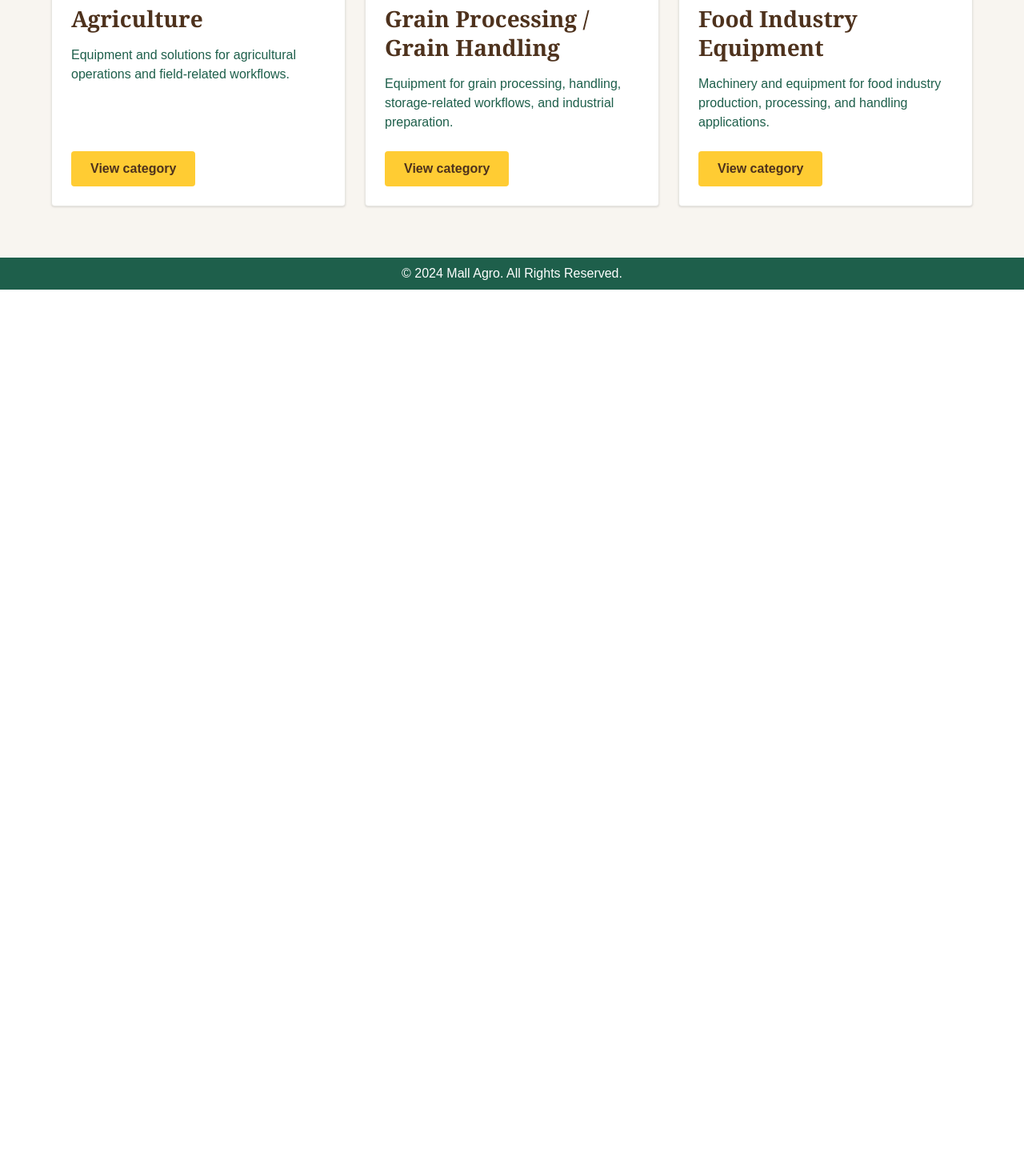
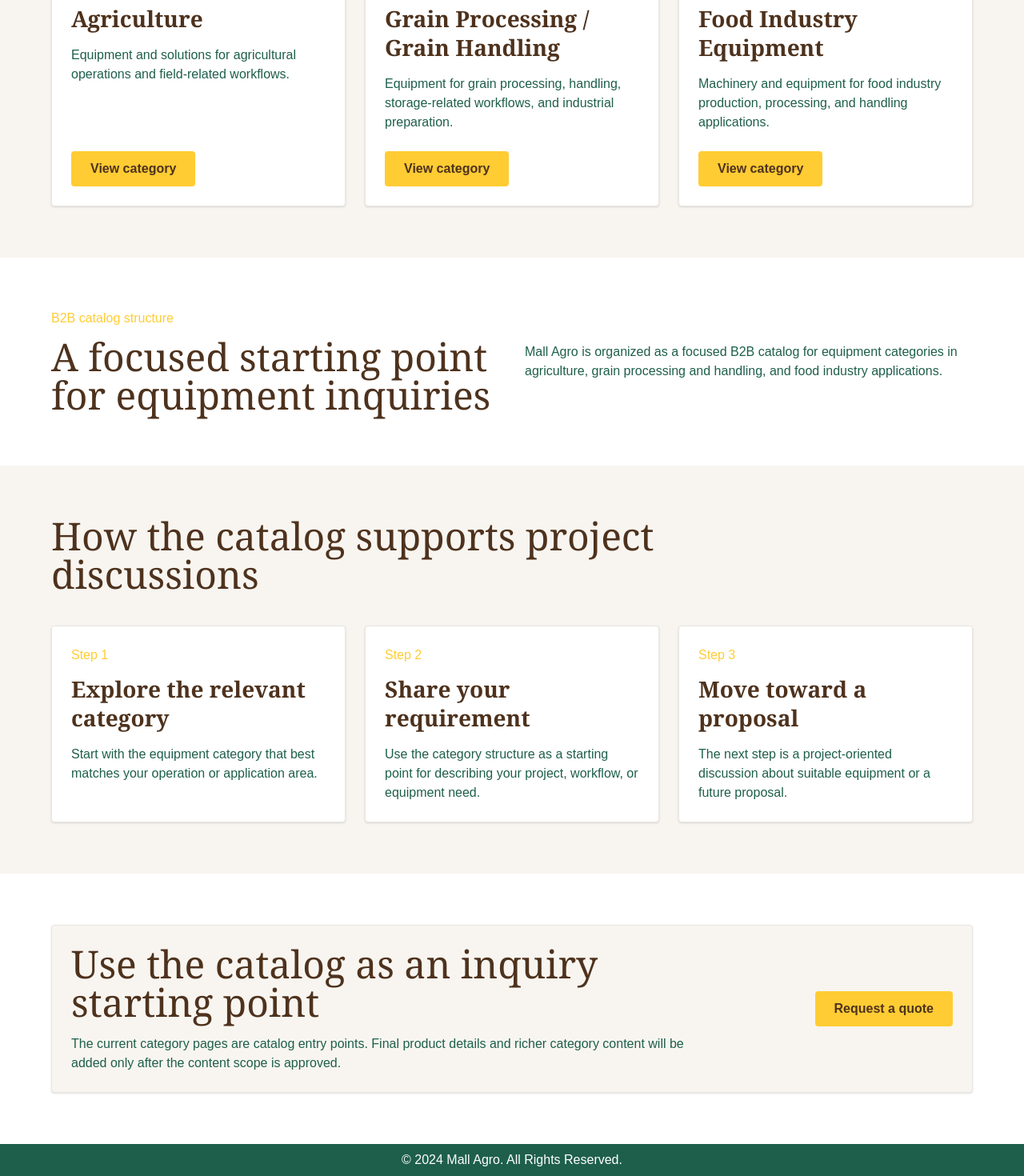
Before and after one commit to GROZILCHO/mall-agro-redesign, a Next.js app: page / in a window 1280 px wide. Shown: the part 1298-2768 px from the top of the page at 80% size. Before the commit the page ends 1660 px from the top, so only its background shows below. Built offline with nearby package versions, Linux system fonts and the light colour scheme.

Commit message:
feat: add English homepage B2B sections

```diff
--- /dev/null
+++ b/src/app/components/HomepageContentSections.js
@@ -0,0 +1,75 @@
+import Link from 'next/link';
+import { homepageContent } from '../../lib/content/homepage.js';
+
+const locale = 'en';
+const content = homepageContent[locale];
+
+export default function HomepageContentSections() {
+  return (
+    <>
+      <section className="bg-white px-4 py-16 md:px-10 lg:px-16">
+        <div className="mx-auto grid max-w-6xl gap-8 md:grid-cols-2 md:items-center">
+          <div>
+            <p className="body text-accent">
+              {content.intro.eyebrow}
+            </p>
+            <h2 className="responsive-h2 mt-3 text-primary">
+              {content.intro.title}
+            </h2>
+          </div>
+          <p className="body text-menu">
+            {content.intro.body}
+          </p>
+        </div>
+      </section>
+
+      <section className="bg-gentle px-4 py-16 md:px-10 lg:px-16">
+        <div className="mx-auto max-w-6xl">
+          <div className="mb-10 max-w-3xl">
+            <h2 className="responsive-h2 text-primary">
+              {content.process.title}
+            </h2>
+          </div>
+
+          <div className="grid grid-cols-1 gap-6 md:grid-cols-3">
+            {content.process.steps.map((step, index) => (
+              <article
+                key={step.title}
+                className="rounded border border-neutral bg-white p-6 shadow"
+              >
+                <p className="body text-accent">
+                  Step {index + 1}
+                </p>
+                <h3 className="h3 mt-3 text-primary">
+                  {step.title}
+                </h3>
+                <p className="body mt-4 text-menu">
+                  {step.body}
+                </p>
+              </article>
+            ))}
+          </div>
+        </div>
+      </section>
+
+      <section className="bg-white px-4 py-16 md:px-10 lg:px-16">
+        <div className="mx-auto flex max-w-6xl flex-col gap-6 rounded border border-neutral bg-gentle p-6 shadow md:flex-row md:items-center md:justify-between">
+          <div className="max-w-3xl">
+            <h2 className="responsive-h2 text-primary">
+              {content.cta.title}
+            </h2>
+            <p className="body mt-4 text-menu">
+              {content.cta.body}
+            </p>
+          </div>
+          <Link
+            href={content.cta.href}
+            className="button button-md inline-block self-start whitespace-nowrap md:self-center"
+          >
+            {content.cta.label}
+          </Link>
+        </div>
+      </section>
+    </>
+  );
+}
--- a/src/app/page.js
+++ b/src/app/page.js
@@ -2,6 +2,7 @@
 import Link from 'next/link';
 import Image from 'next/image';
 import Hero from './components/Hero';
+import HomepageContentSections from './components/HomepageContentSections';
 import './globals.css';
 import { categories } from '../lib/content/categories.js';
 
@@ -64,6 +65,7 @@ export default function HomePage() {
                     </div>
                 </div>
             </section>
+            <HomepageContentSections />
             {/* Добавете останалите секции тук */}
         </main>
     );
--- /dev/null
+++ b/src/lib/content/homepage.js
@@ -0,0 +1,34 @@
+import { routeKeys, siteRoutes } from '../routes/siteRoutes.js';
+
+export const homepageContent = {
+  en: {
+    intro: {
+      eyebrow: 'B2B catalog structure',
+      title: 'A focused starting point for equipment inquiries',
+      body: 'Mall Agro is organized as a focused B2B catalog for equipment categories in agriculture, grain processing and handling, and food industry applications.',
+    },
+    process: {
+      title: 'How the catalog supports project discussions',
+      steps: [
+        {
+          title: 'Explore the relevant category',
+          body: 'Start with the equipment category that best matches your operation or application area.',
+        },
+        {
+          title: 'Share your requirement',
+          body: 'Use the category structure as a starting point for describing your project, workflow, or equipment need.',
+        },
+        {
+          title: 'Move toward a proposal',
+          body: 'The next step is a project-oriented discussion about suitable equipment or a future proposal.',
+        },
+      ],
+    },
+    cta: {
+      title: 'Use the catalog as an inquiry starting point',
+      body: 'The current category pages are catalog entry points. Final product details and richer category content will be added only after the content scope is approved.',
+      label: 'Request a quote',
+      href: siteRoutes.en[routeKeys.quote],
+    },
+  },
+};
```
